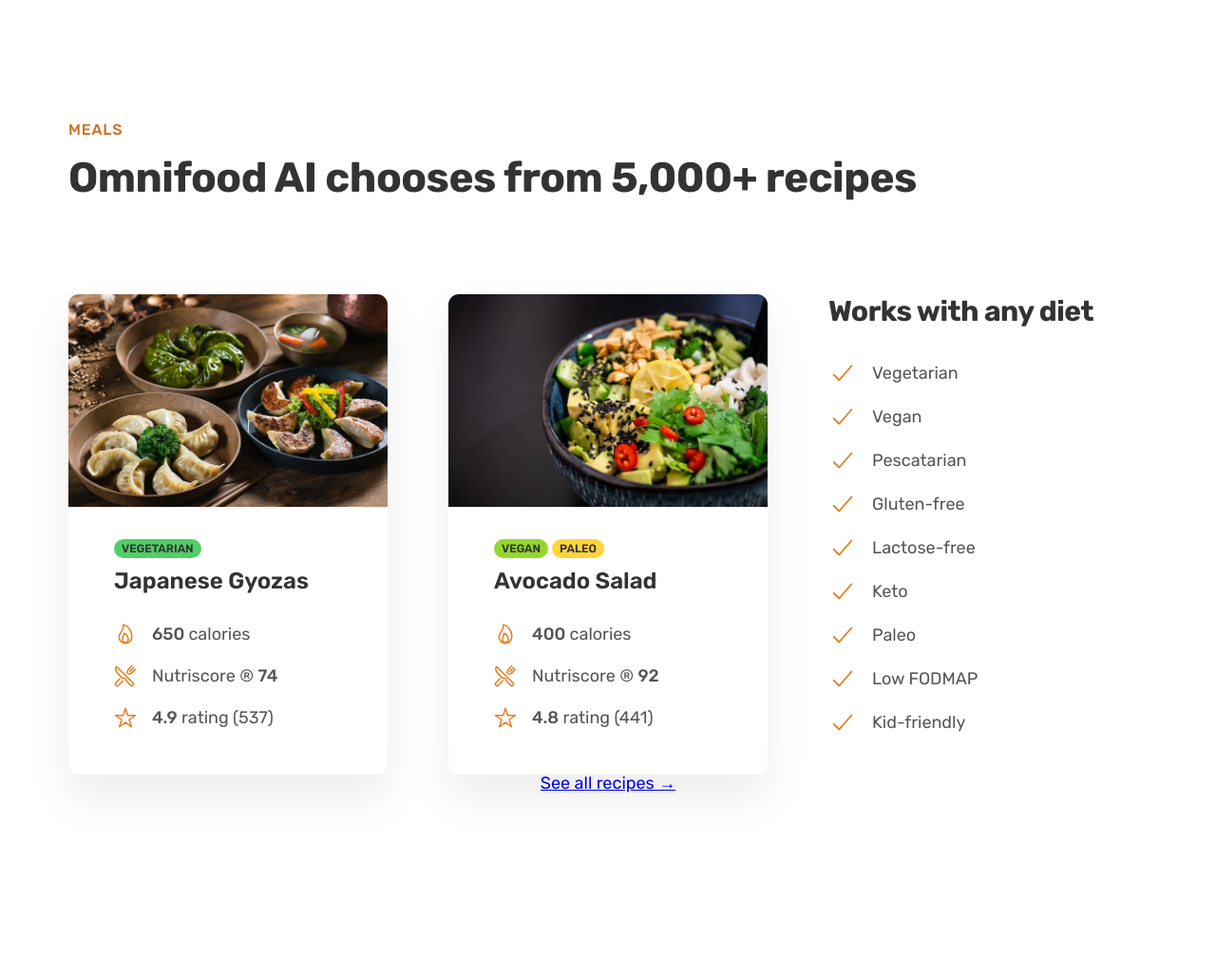
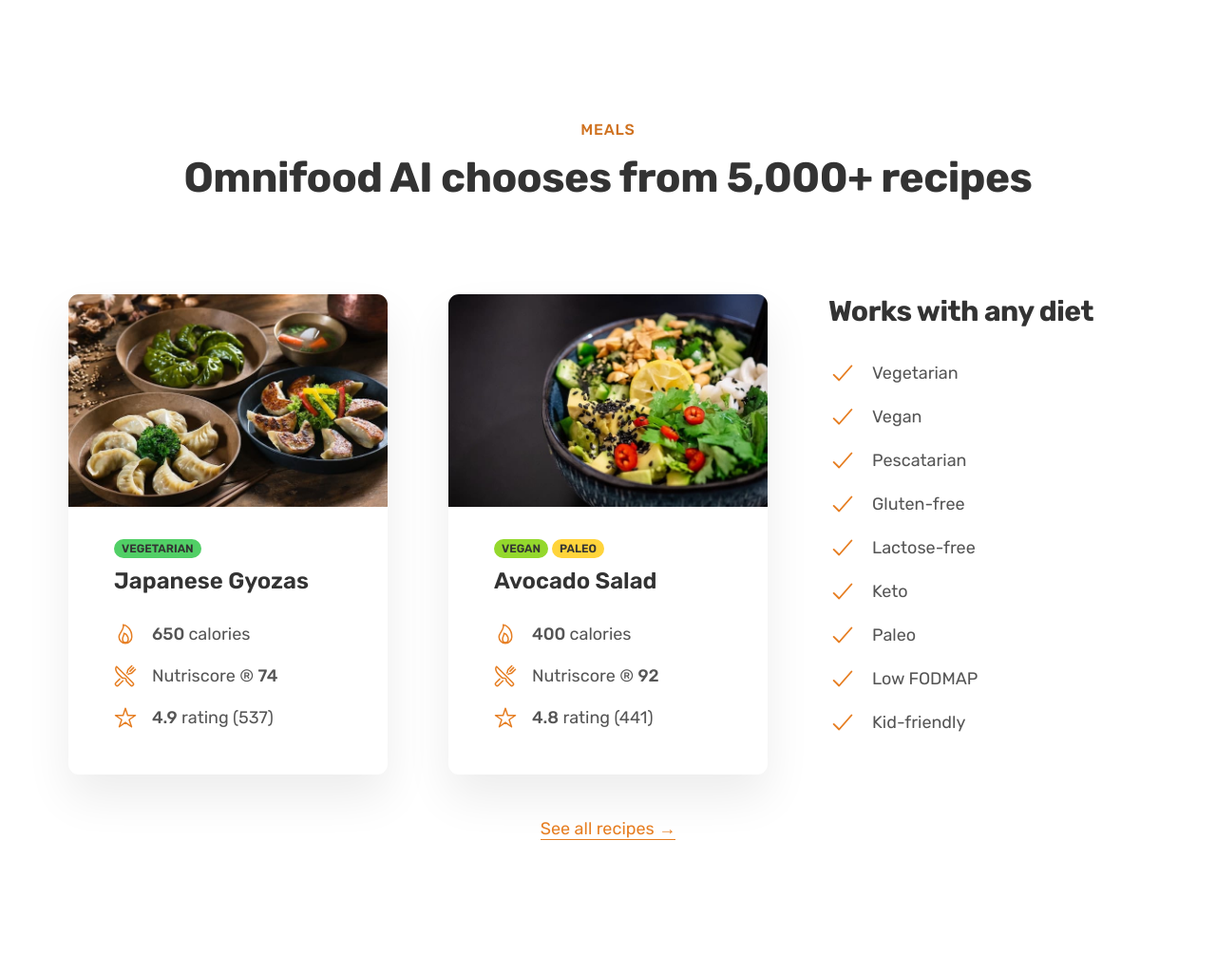
Before and after one commit to fabulous1996/omnifood-project, a plain HTML site: page index.html in a window 1280 px wide. Shown: the part 2580-3603 px from the top of the page at 95% size. Drawn offline with nearby package versions, Linux system fonts and the light colour scheme.

Commit message:
ajout de nouveaux éléments réutilisables

```diff
--- a/css/general.css
+++ b/css/general.css
@@ -170,8 +170,33 @@
   box-shadow: inset 0 0 0 3px #fff;
 }
 
+.link:link,
+.link:visited {
+  display: inline-block;
+  color: #e67e22;
+  text-decoration: none;
+  border-bottom: 1px solid currentColor;
+  padding-bottom: 2px;
+  transition: all 0.3s;
+}
+
+.link:hover,
+.link:active {
+  color: #cf711f;
+  border-bottom: 1px solid transparent;
+}
+
+/* HELPER/SETTINGS CLASSES */
 .margin-right-sm {
   margin-right: 1.6rem !important;
+}
+
+.margin-bottom-md {
+  margin-bottom: 4.8rem !important;
+}
+
+.center-text {
+  text-align: center;
 }
 
 strong {
```
